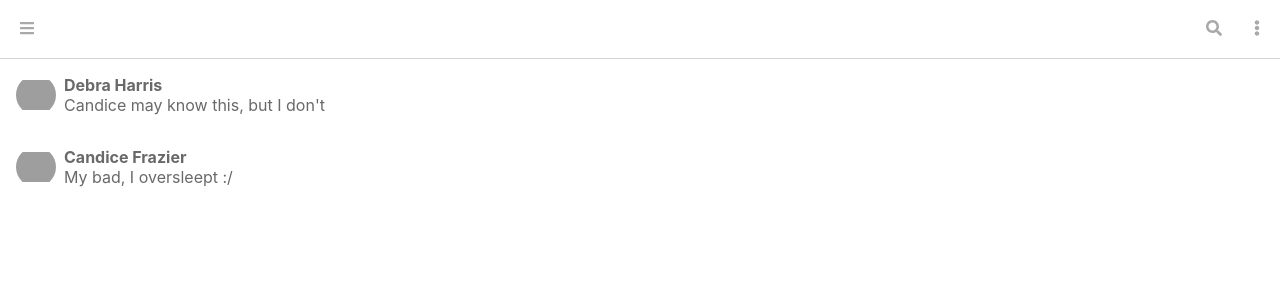
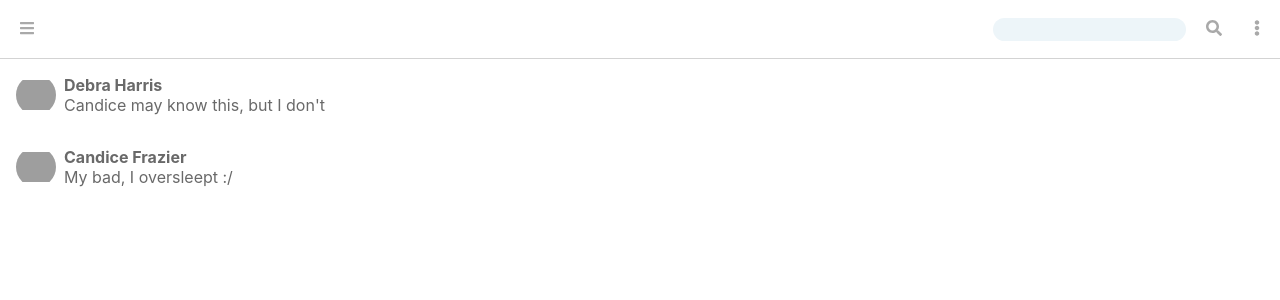
Before and after one commit to nathipg/desafio-chat-cdc, a React (Create React App) app: page / in a window 1280 px wide. Both pictures are taken after a click on the button 1214 px from the left and 29 px from the top of the page. Shown: the top 300 px of the page. Built offline with nearby package versions, Linux system fonts and the light colour scheme; grey boxes are pictures that could not be loaded.

Commit message:
Search chat

```diff
--- a/src/components/Input.jsx
+++ b/src/components/Input.jsx
@@ -3,7 +3,7 @@ import styled from 'styled-components';
 const Input = styled.input`
   background: var(--pale-blue);
   border: none;
-  padding: 1rem;
+  padding: ${({ size }) => size === 'sm' ? '0.25rem 0.5rem' : '1rem'};
   border-radius: 2rem;
   width: 100%;
 
--- a/src/containers/InboxPage.jsx
+++ b/src/containers/InboxPage.jsx
@@ -1,3 +1,4 @@
+import { useState } from 'react';
 import { useNavigate } from 'react-router-dom';
 import { FontAwesomeIcon } from '@fortawesome/react-fontawesome';
 import {
@@ -7,6 +8,7 @@ import {
 } from '@fortawesome/free-solid-svg-icons';
 
 import Button from '../components/Button';
+import Input from '../components/Input';
 import List from '../components/List';
 import ListItem from '../components/ListItem';
 import Message from '../components/Message';
@@ -15,13 +17,15 @@ import OptionsBarItem from '../components/OptionsBarItem';
 
 const InboxPage = ({ users, loggedUser, chats, selectChatHandler }) => {
   const navigate = useNavigate();
+  const [showSearch, setShowSearch] = useState(false);
+  const [filteredChats, setFilteredChats] = useState(chats);
 
   const listChats = () => {
-    if (chats.length === 0) {
+    if (filteredChats.length === 0) {
       return <Message>No chats found</Message>;
     }
 
-    return chats.map(chat => {
+    return filteredChats.map(chat => {
       const lastMessage = chat.messages.at(-1).content;
       const userId = chat.members.find(userId => userId !== loggedUser.id);
       const user = users.find(user => user.id === userId);
@@ -43,6 +47,18 @@ const InboxPage = ({ users, loggedUser, chats, selectChatHandler }) => {
     });
   };
 
+  const searchChat = event => {
+    const search = event.target.value;
+    const filteredUsers = users.filter(
+      user => user.name.toLowerCase().indexOf(search.toLowerCase()) !== -1
+    );
+    const updatedFilteredChats = chats.filter(chat => {
+      const receiverId = chat.members.find(id => id !== loggedUser.id);
+      return filteredUsers.find(user => user.id === receiverId);
+    });
+    setFilteredChats(updatedFilteredChats);
+  };
+
   return (
     <>
       <OptionsBar>
@@ -52,7 +68,10 @@ const InboxPage = ({ users, loggedUser, chats, selectChatHandler }) => {
           </Button>
         </OptionsBarItem>
         <OptionsBarItem>
-          <Button>
+          {showSearch && (
+            <Input type="text" name="search" size="sm" onChange={searchChat} />
+          )}
+          <Button onClick={() => setShowSearch(!showSearch)}>
             <FontAwesomeIcon icon={faSearch} />
           </Button>
         </OptionsBarItem>
--- a/src/containers/ProfilePage.jsx
+++ b/src/containers/ProfilePage.jsx
@@ -61,9 +61,11 @@ const ProfilePage = ({ loggedUser, changeNameHandler }) => {
             <SectionTitle>Seu nome</SectionTitle>
             <InputGroup>
               <Input
+                type="text"
                 name="username"
                 value={userName}
                 onChange={event => setUserName(event.target.value)}
+                required={true}
               />
               <Button variant="primary">
                 <FontAwesomeIcon icon={faCheck} />
```
